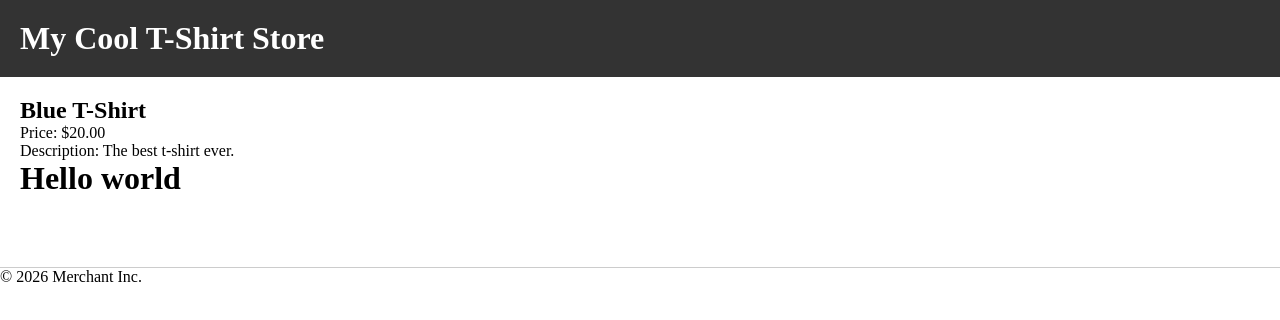
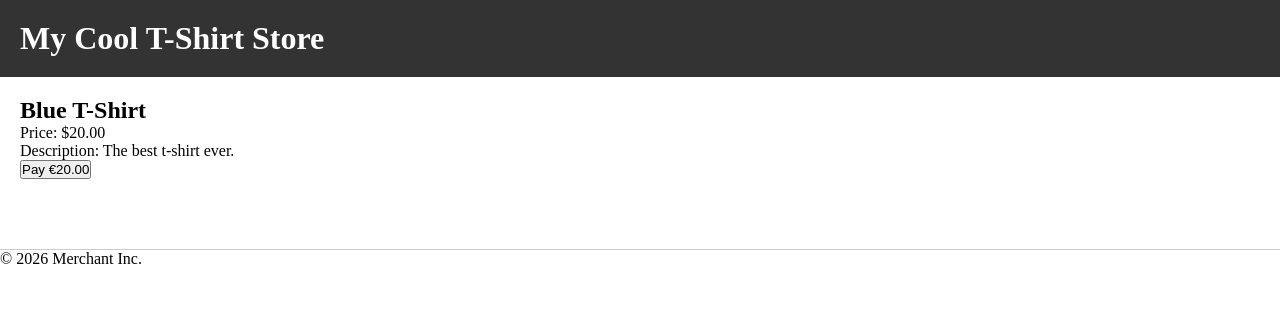
Before and after one commit to joaovitorps/checkout-widget, a React (Vite) app: page / in a window 1280 px wide. Shown: the top 320 px of the page. Built offline with nearby package versions, Linux system fonts and the light colour scheme.

Commit message:
feat: add function to format currency based on `CMS` data along with a button

```diff
--- a/src/app.tsx
+++ b/src/app.tsx
@@ -1,7 +1,15 @@
-export function App() {
-  return (
-    <>
-      <h1>Hello world</h1>
-    </>
-  );
+interface CmsDataProps {
+  price: number;
+  currency: string;
 }
+
+export function App({ price, currency }: CmsDataProps) {
+  function formattedCurrency({ price, currency }: CmsDataProps) {
+    return new Intl.NumberFormat("en-GB", {
+      style: "currency",
+      currency: currency,
+    }).format(price / 100);
+  }
+
+  return <button>Pay {formattedCurrency({ price, currency })}</button>;
+}
```
